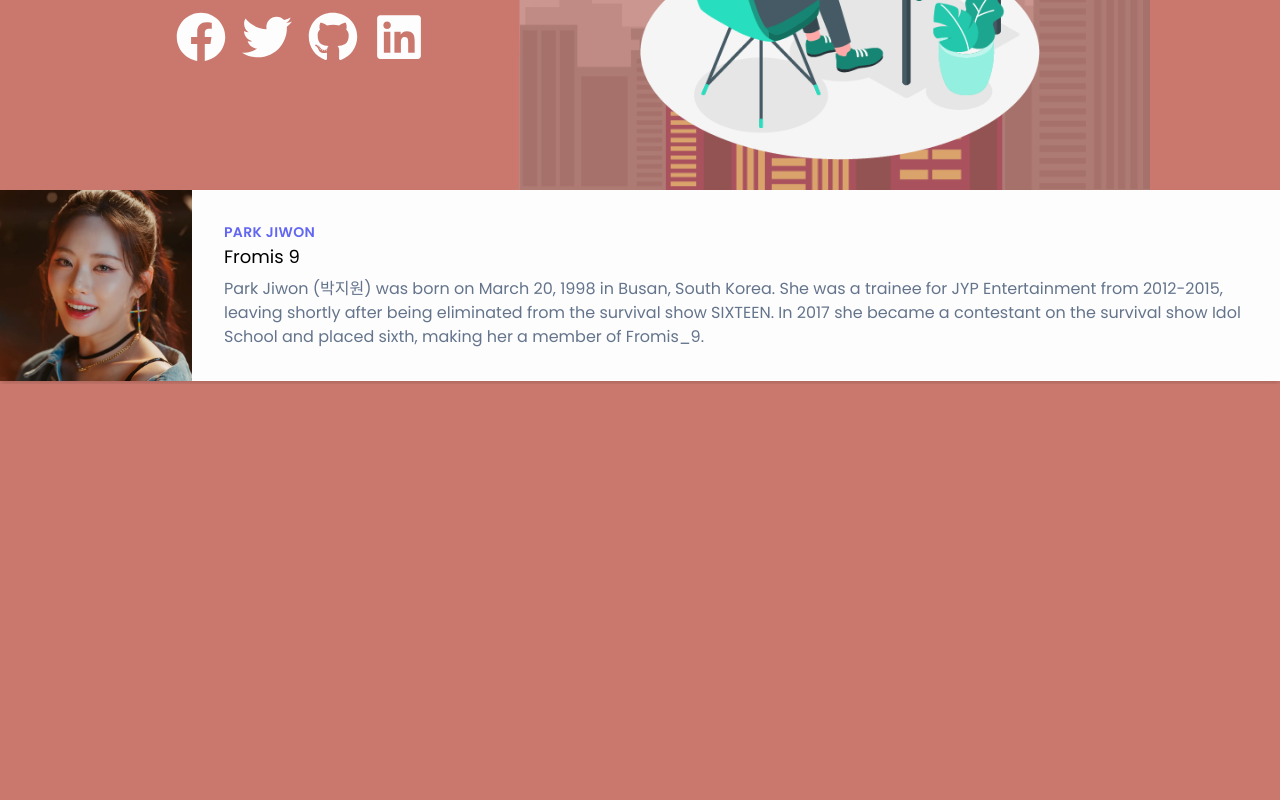
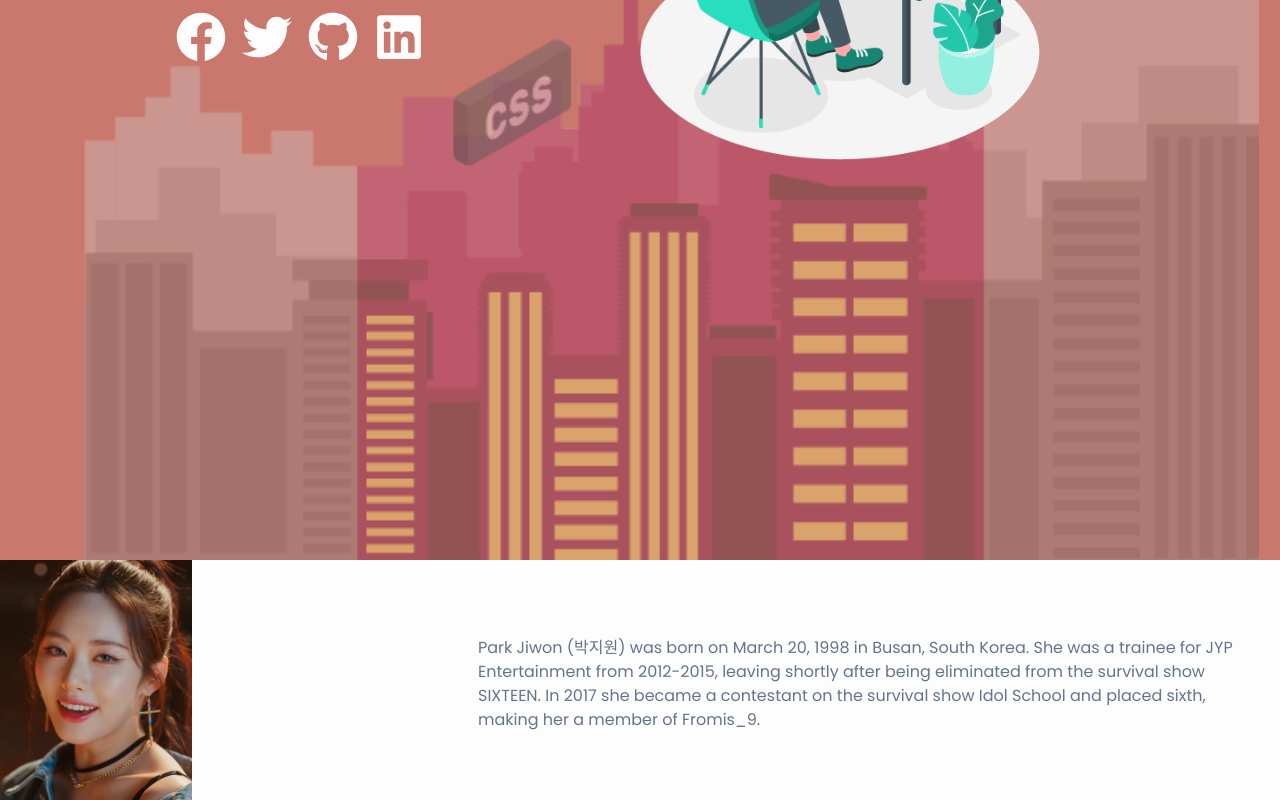
Before and after one commit to geronimium-gr/My-Portfolio, a React (Create React App) app: page / in a window 1280 px wide. Shown: the part 416-1216 px from the top of the page. Before the commit the page ends 800 px from the top, so only its background shows below. Built offline with nearby package versions, Linux system fonts and the light colour scheme; a web font is replaced by a local one.

Commit message:
component: About Section

```diff
--- a/src/components/About.jsx
+++ b/src/components/About.jsx
@@ -3,7 +3,7 @@ import sample from "../images/img-4.jpg";
 
 const About = () => {
   return (
-    <section id="about" className="pt-15">
+    <section id="about">
       <div className="bg-whitish shadow-md overflow-hidden">
         <div className="md:flex">
           <div className="md:shrink-0">
@@ -13,23 +13,21 @@ const About = () => {
               alt="Man looking at item at a store"
             />
           </div>
-          <div className="p-8">
-            <div className="uppercase tracking-wide text-sm text-indigo-500 font-semibold">
-              park jiwon
+          <div className="flex flex-col md:flex-row">
+            <div className="p-10 md:p-20">
+              <p className="mt-2 text-slate-500 max-w-md text-2xl text-center font-bold text-whitish md:text-3xl">
+                About Me
+              </p>
             </div>
-            <a
-              href="https://"
-              className="block mt-1 text-lg leading-tight font-medium text-black hover:underline"
-            >
-              Fromis 9
-            </a>
-            <p className="mt-2 text-slate-500">
-              Park Jiwon (박지원) was born on March 20, 1998 in Busan, South
-              Korea. She was a trainee for JYP Entertainment from 2012-2015,
-              leaving shortly after being eliminated from the survival show
-              SIXTEEN. In 2017 she became a contestant on the survival show Idol
-              School and placed sixth, making her a member of Fromis_9.
-            </p>
+            <div className="p-8 place-self-center">
+              <p className="mt-2 text-slate-500">
+                Park Jiwon (박지원) was born on March 20, 1998 in Busan, South
+                Korea. She was a trainee for JYP Entertainment from 2012-2015,
+                leaving shortly after being eliminated from the survival show
+                SIXTEEN. In 2017 she became a contestant on the survival show
+                Idol School and placed sixth, making her a member of Fromis_9.
+              </p>
+            </div>
           </div>
         </div>
       </div>
--- a/src/components/Hero.jsx
+++ b/src/components/Hero.jsx
@@ -4,7 +4,7 @@ import { FaFacebook, FaTwitter, FaGithub, FaLinkedin } from "react-icons/fa";
 
 const Hero = () => {
   return (
-    <section id="hero">
+    <section id="hero" className="h-screen">
       <div className="container flex flex-col-reverse item-center px-6 mx-auto mt-10 space-y-0 md:flex-row md:space-y-0">
         <div className="flex flex-col mb-32 space-y-12 md:w-1/2">
           <h1 className="text-whitish max-w-md text-4xl font-bold text-center md:text-6xl md:text-left">
```
